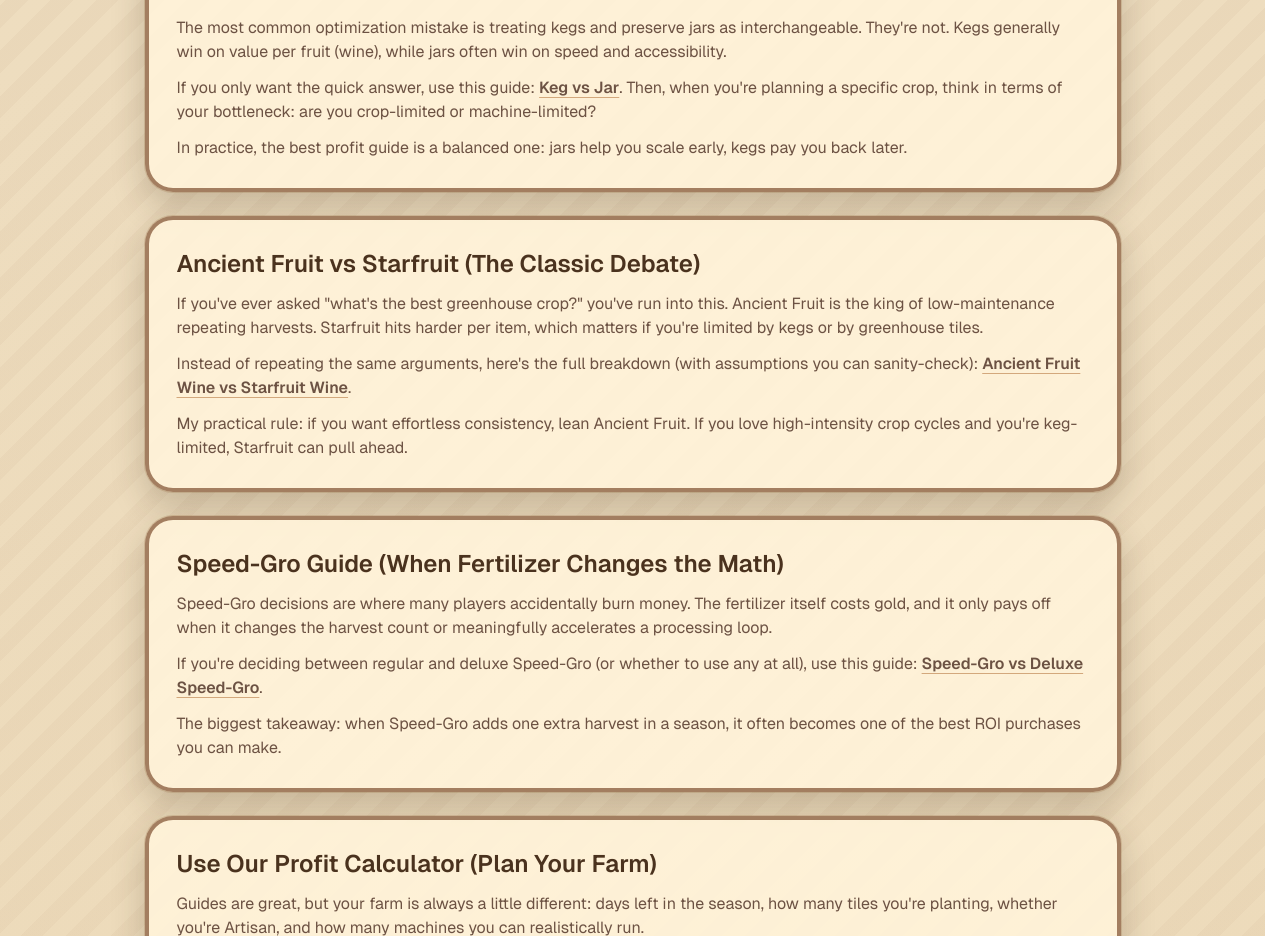
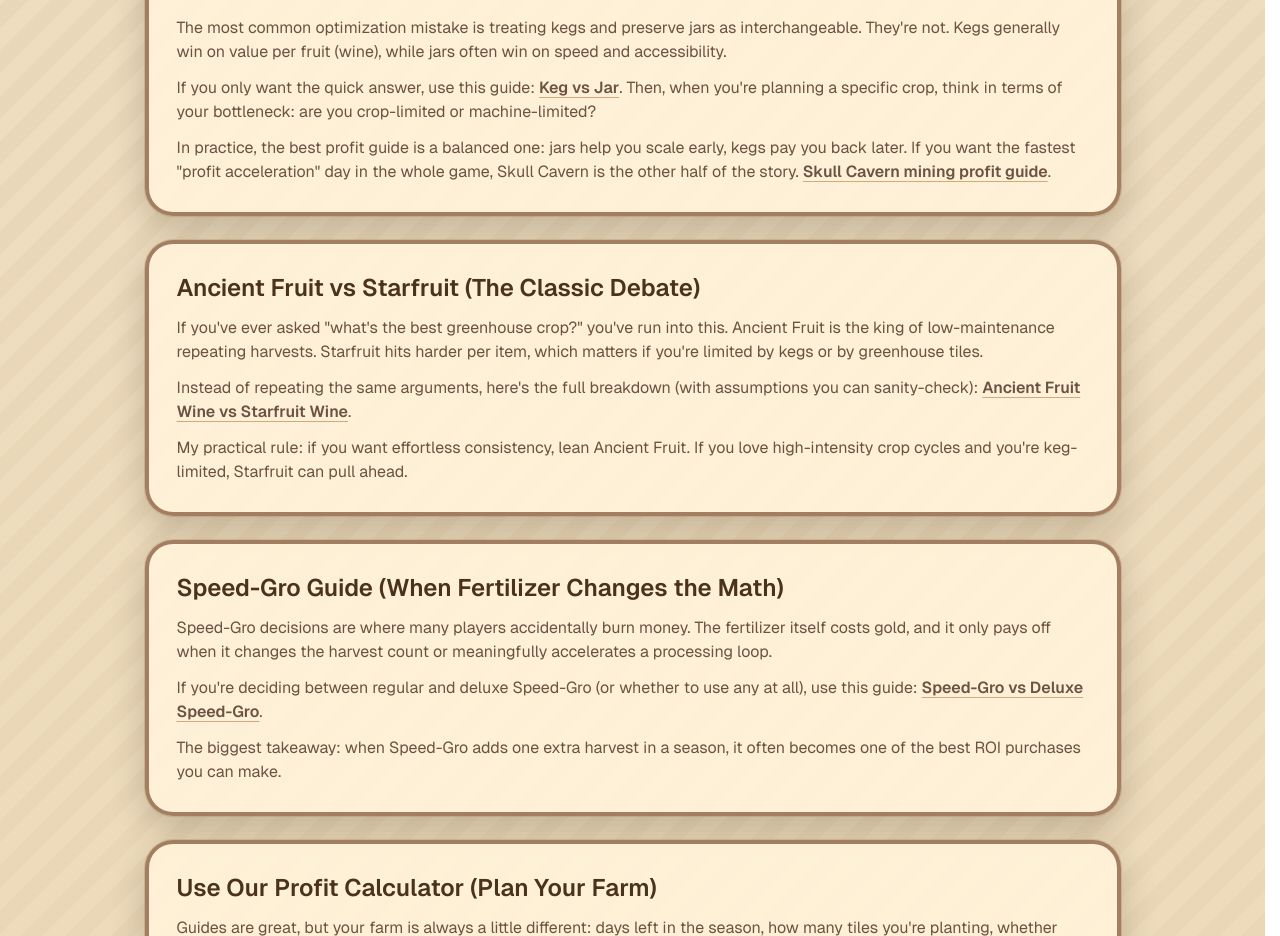
Before and after one commit to yuzhoudabaozhayujiamigou-cloud/stardew-tools, a Next.js app in the folder stardew-tools/: page /blog/stardew-valley-profit-guide-2026 in a window 1280 px wide. Shown: the part 2140-3076 px from the top of the page. Built offline with nearby package versions, Linux system fonts and the light colour scheme.

Commit message:
blog: link profit guide 2026 to skull cavern mining guide

```diff
--- a/stardew-tools/src/app/blog/stardew-valley-profit-guide-2026/page.tsx
+++ b/stardew-tools/src/app/blog/stardew-valley-profit-guide-2026/page.tsx
@@ -249,6 +249,12 @@
             </p>
             <p className="mt-3 text-sm leading-6 text-[#5c4033]/90 sm:text-base">
               In practice, the best profit guide is a balanced one: jars help you scale early, kegs pay you back later.
+              If you want the fastest &quot;profit acceleration&quot; day in the whole game, Skull Cavern is the other half of the
+              story.
+              <Link className={`ml-1 ${LINK_CLASS}`} href="/blog/skull-cavern-mining-profit-guide">
+                Skull Cavern mining profit guide
+              </Link>
+              .
             </p>
           </section>
 
```
